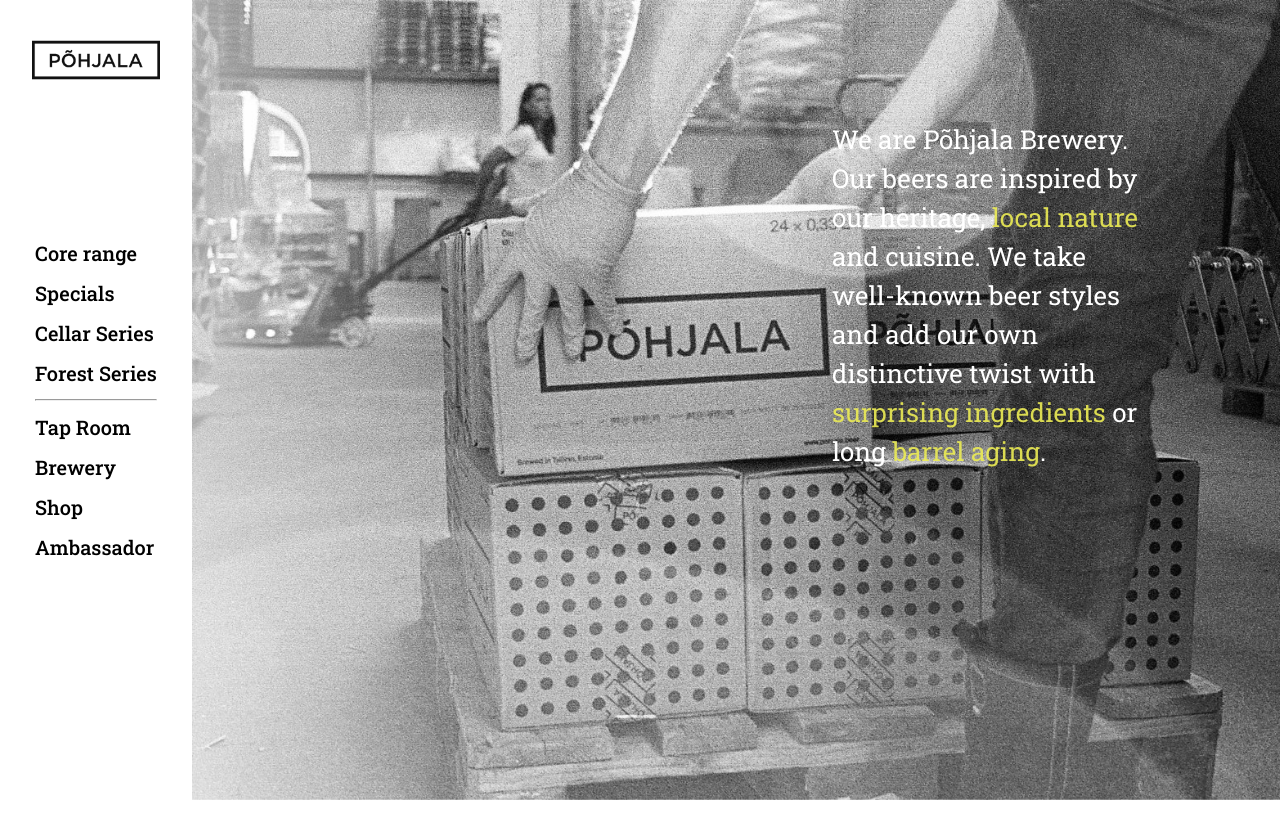
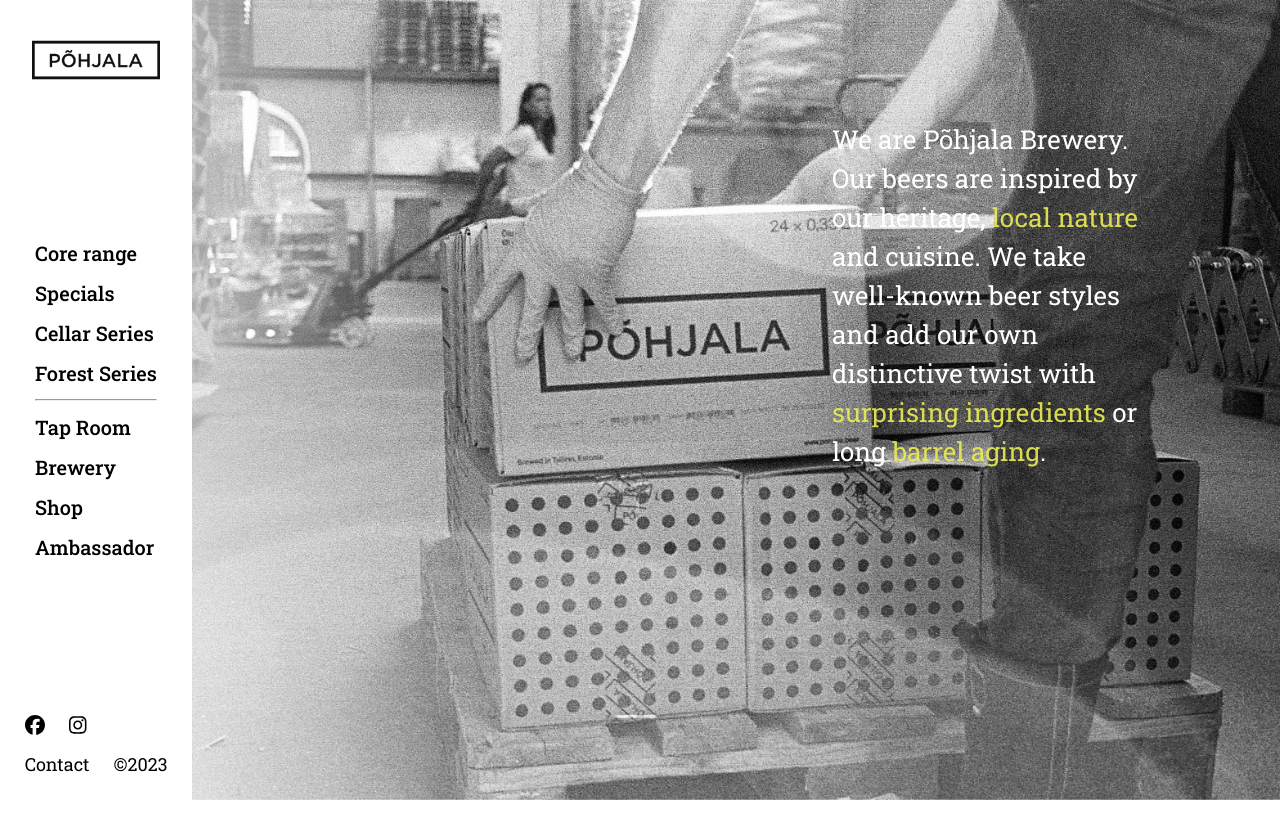
Before and after one commit to KarlErikToom/pohjala, a React (Create React App) app: page / in a window 1280 px wide. Shown: the top 838 px of the page. Built offline with nearby package versions, Linux system fonts and the light colour scheme; no server answers.

Commit message:
added extra link to the aside nav and added all links to the pages

```diff
--- a/package.json
+++ b/package.json
@@ -4,6 +4,7 @@
   "private": true,
   "dependencies": {
     "@fortawesome/fontawesome-svg-core": "^6.4.0",
+    "@fortawesome/free-brands-svg-icons": "^6.4.0",
     "@fortawesome/free-solid-svg-icons": "^6.4.0",
     "@fortawesome/react-fontawesome": "^0.2.0",
     "@testing-library/jest-dom": "^5.17.0",
--- a/src/components/BreweryImages.jsx
+++ b/src/components/BreweryImages.jsx
@@ -23,6 +23,7 @@
 import img22 from "../assets/img22.jpg";
 import img23 from "../assets/img23.jpg";
 import img24 from "../assets/img24.jpg";
+import { Link } from "react-router-dom";
 
 function BreweryImages() {
   return (
@@ -108,9 +109,9 @@
                 historical Noblessner shipyard area by the sea in North Tallinn.
                 <br />
                 <br />
-                The Põhjala Brewery and Tap Room now features a 50 hl Rolec
-                brewhouse and Framax filing line, state of the art lab
-                facilities and a tap room with 120 seats and 24 taps.
+                The Põhjala Brewery and <a href={"/taproom"} className="underline" >Tap Room</a> now features a
+                50 hl Rolec brewhouse and Framax filing line, state of the art
+                lab facilities and a tap room with 120 seats and 24 taps.
               </p>
             </div>
           </div>
--- a/src/components/BreweryNav.jsx
+++ b/src/components/BreweryNav.jsx
@@ -10,10 +10,10 @@
       <a href="#tours" className="btn">
         Lab services
       </a>
-      <a href="" className="btn">
+      <a href="https://tcbw.ee/" target="_blank" className="btn">
         TCBW Festival
       </a>
-      <a href="#sauna" className="btn">
+      <a href="mailto:pohjala@pohjalabeer.com" className="btn">
         Contact team
       </a>
     </nav>
--- a/src/components/Nav.jsx
+++ b/src/components/Nav.jsx
@@ -1,6 +1,8 @@
 import React, { useState } from "react";
 import { Link } from "react-router-dom";
-
+import { FontAwesomeIcon } from "@fortawesome/react-fontawesome";
+import { faFacebook, faInstagram } from "@fortawesome/free-brands-svg-icons";
+import { NavHashLink } from "react-router-hash-link";
 function Nav() {
   return (
     <aside>
@@ -49,6 +51,20 @@
           </li>
         </ul>
       </nav>
+      <div className="footer">
+        <div className="footer__media">
+          <a href="https://www.facebook.com/pohjalabeer" target="_blank">
+            <FontAwesomeIcon className="icon icon__hover" icon={faFacebook} />
+          </a>
+          <a href="https://www.instagram.com/pohjalabeer/" target="_blank">
+            <FontAwesomeIcon className="icon__hover" icon={faInstagram} />
+          </a>
+        </div>
+        <div className="footer__links">
+          <NavHashLink to={"/brewery#touch"} className="icon icon__hover">Contact</NavHashLink>
+          <p>©2023</p>
+        </div>
+      </div>
     </aside>
   );
 }
--- a/src/components/TapRoomNav.jsx
+++ b/src/components/TapRoomNav.jsx
@@ -3,9 +3,9 @@
 function TapRoomNav(){
 return(
     <nav className="sub__nav">
-        <a href="" className="btn">menu</a>
+        <a href="https://qr.pohjalabeer.com/index-en.html" target="_blank" className="btn">menu</a>
         <a href="#tours" className="btn">Tours</a>
-        <a href="" className="btn">Shop</a>
+        <a href="#shop" className="btn">Shop</a>
         <a href="#sauna" className="btn">Sauna</a>
     </nav>
 )
--- a/src/components/Team.jsx
+++ b/src/components/Team.jsx
@@ -269,13 +269,39 @@
             <div className="touch__wrapper">
               <dl>
                 <dt>Tap Room</dt>
-                <dd>Book a table or a brwery tour</dd>
+                <dd>
+                  {" "}
+                  <a
+                    href="https://book.dinnerbooking.com/ee/en-US/book/index/2051/2"
+                    className="underline"
+                    target="_blank"
+                  >
+                    Book a table or a brwery tour →
+                  </a>
+                </dd>
                 <dd>+372 5666 2800</dd>
-                <dd>taproom@pohjalabeer.com</dd>
+                <dd>
+                  {" "}
+                  <a
+                    href="mailto:taproom@pohjalabeer.com"
+                    className="underline"
+                  >
+                    taproom@pohjalabeer.com
+                  </a>
+                </dd>
                 <dt>Brewery</dt>
                 <dd>Põhjala Brewing AS</dd>
-                <dd>Peetri 5, Tallinn 10415, Estonia</dd>
-                <dd>pohjala@pohjalabeer.com</dd>
+                <dd>
+                  {" "}
+                  <a
+                    href="https://www.google.com/maps/place/P%C3%B5hjala+Brewery+%26+Tap+Room/@59.4502981,24.7251903,17.28z/data=!4m5!3m4!1s0x4692934c25b67ff9:0x6b729063bb1cd04!8m2!3d59.4503201!4d24.727009?shorturl=1"
+                    className="underline"
+                    target="_blank"
+                  >
+                    Peetri 5, Tallinn 10415, Estonia
+                  </a>
+                </dd>
+                <dd> <a href="mailto:pohjala@pohjalabeer.com" className="underline">pohjala@pohjalabeer.com</a></dd>
               </dl>
             </div>
           </div>
--- a/src/index.css
+++ b/src/index.css
@@ -59,6 +59,7 @@
   background-color: rgba(0, 0, 0, 0.918);
   color: white;
 }
+
 /*
 ASIDE NAV
 */
@@ -99,6 +100,32 @@
 }
 .nav__link {
   list-style: none;
+}
+
+.footer{
+  position: absolute;
+  bottom: 2%;
+}
+.footer__media{
+  display: flex;
+  align-items: center;
+  justify-content: start;
+}
+.icon{
+  padding-right: 24px;
+}
+.icon__hover{
+transition: all 300ms ease;
+}
+.icon__hover:hover{
+  opacity: 0.6;
+}
+
+.footer__links{
+  display: flex;
+  align-items: center;
+  justify-content: start;
+  font-size: 18px;
 }
 
 /*
--- a/src/index.js
+++ b/src/index.js
@@ -3,7 +3,10 @@
 import './index.css';
 import App from './App';
 import reportWebVitals from './reportWebVitals';
+import {library} from "@fortawesome/fontawesome-svg-core"
+import { faFacebook, faInstagram } from '@fortawesome/free-brands-svg-icons';
 
+library.add(faFacebook, faInstagram)
 
 
 const root = ReactDOM.createRoot(document.getElementById('root'));
```
Also changed, not shown: 1 other file (tests, documents, lock files or other folders).
